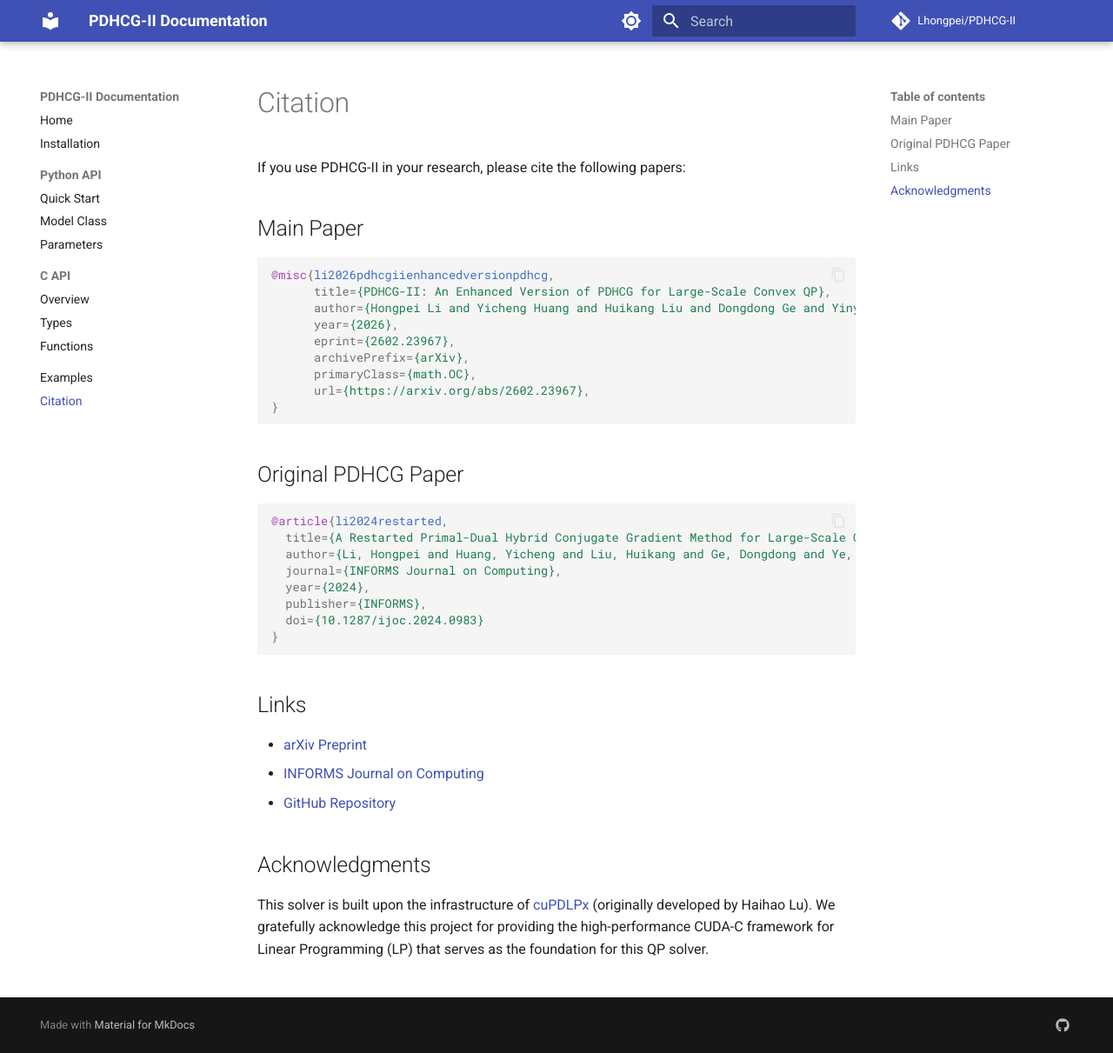
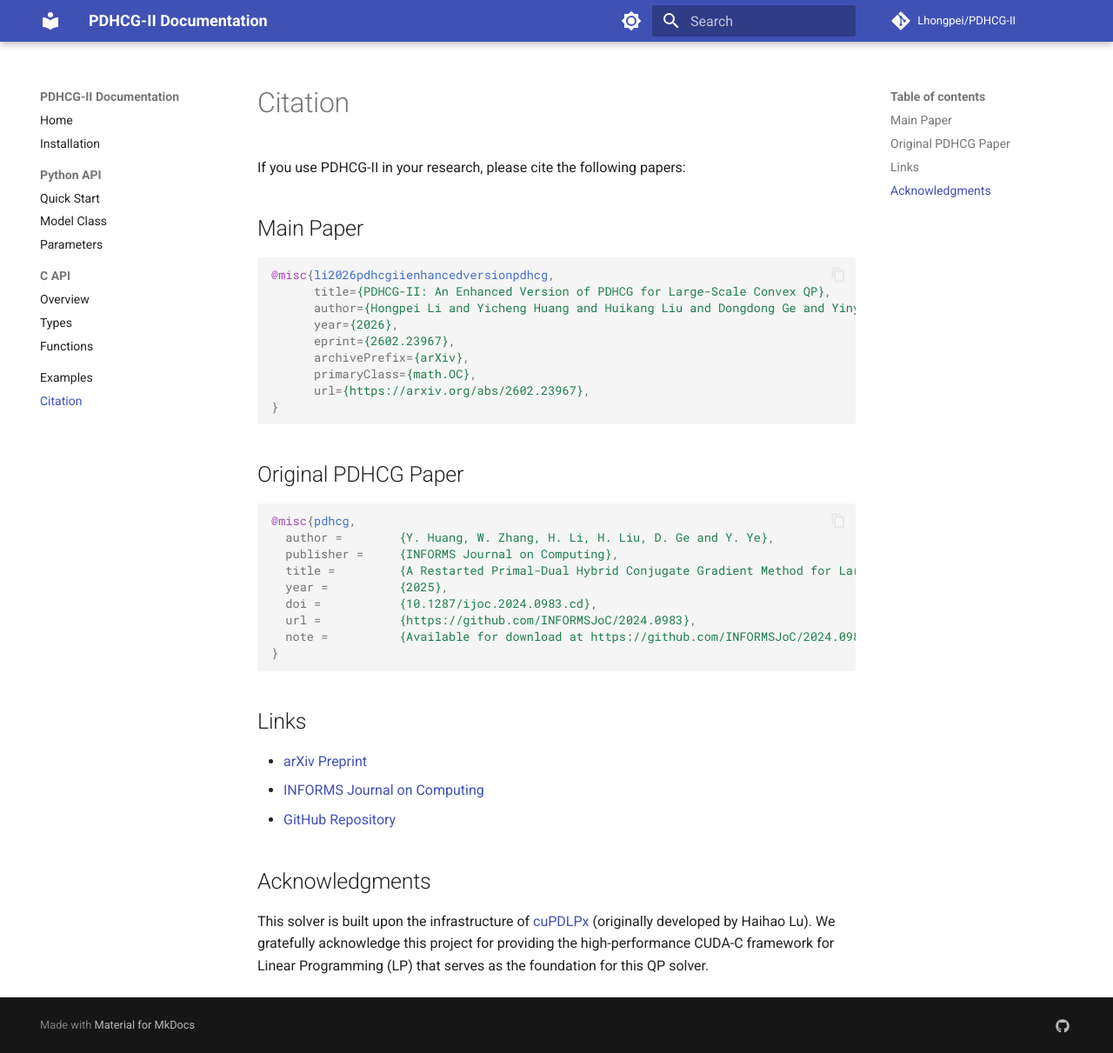
Before and after one commit to Lhongpei/PDHCG-II, an MkDocs documentation site: the page built from docs/citation.md, in a window 1280 px wide and 1211 px high. Shown: the whole window at 87% size. Built offline with MkDocs 1.6.1 and Material for MkDocs 9.7.7, drawn with Linux system fonts in a browser that asks for light colours; comment, search, counter and statistics services are not loaded.

Commit message:
fix bibtex error

````diff
--- a/docs/citation.md
+++ b/docs/citation.md
@@ -19,13 +19,14 @@ If you use PDHCG-II in your research, please cite the following papers:
 ## Original PDHCG Paper
 
 ```bibtex
-@article{li2024restarted,
-  title={A Restarted Primal-Dual Hybrid Conjugate Gradient Method for Large-Scale Quadratic Programming},
-  author={Li, Hongpei and Huang, Yicheng and Liu, Huikang and Ge, Dongdong and Ye, Yinyu},
-  journal={INFORMS Journal on Computing},
-  year={2024},
-  publisher={INFORMS},
-  doi={10.1287/ijoc.2024.0983}
+@misc{pdhcg,
+  author =        {Y. Huang, W. Zhang, H. Li, H. Liu, D. Ge and Y. Ye},
+  publisher =     {INFORMS Journal on Computing},
+  title =         {A Restarted Primal-Dual Hybrid Conjugate Gradient Method for Large-Scale Quadratic Programming},
+  year =          {2025},
+  doi =           {10.1287/ijoc.2024.0983.cd},
+  url =           {https://github.com/INFORMSJoC/2024.0983},
+  note =          {Available for download at https://github.com/INFORMSJoC/2024.0983},
 }
 ```
 
````
